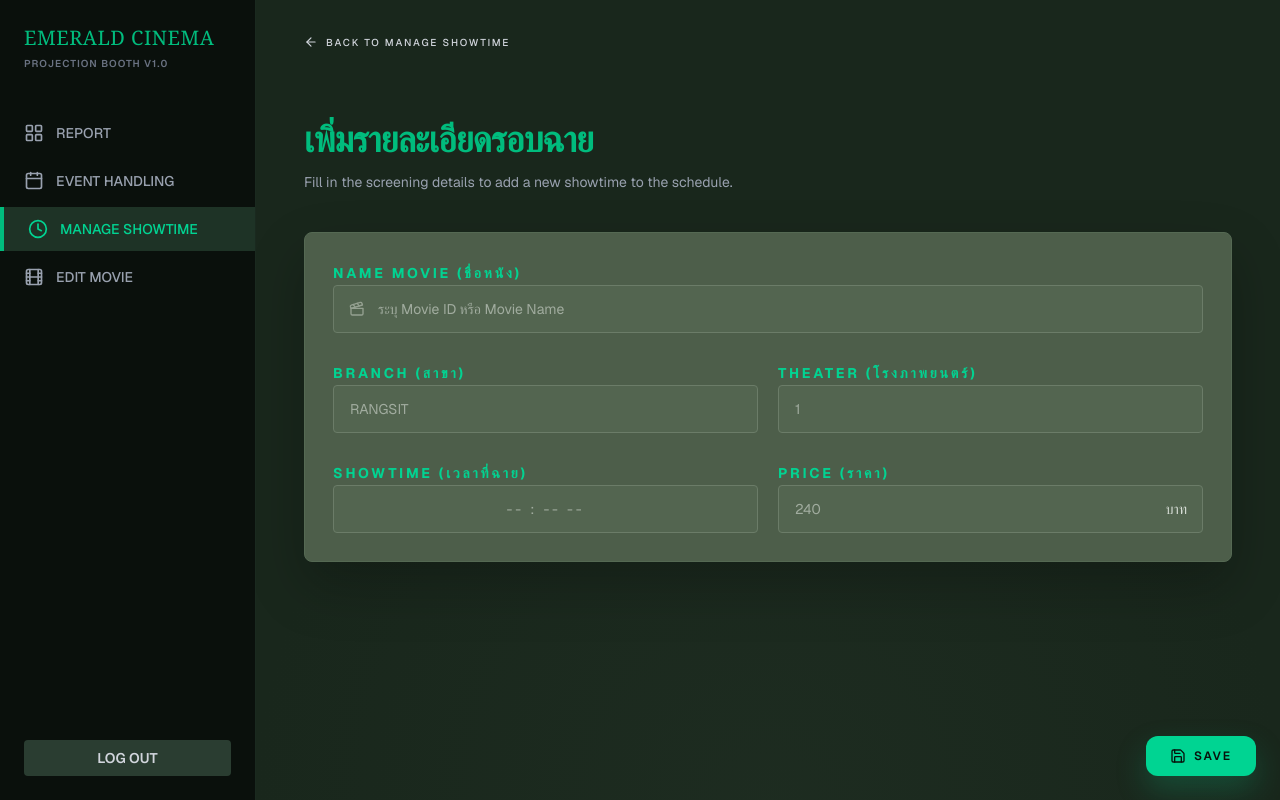
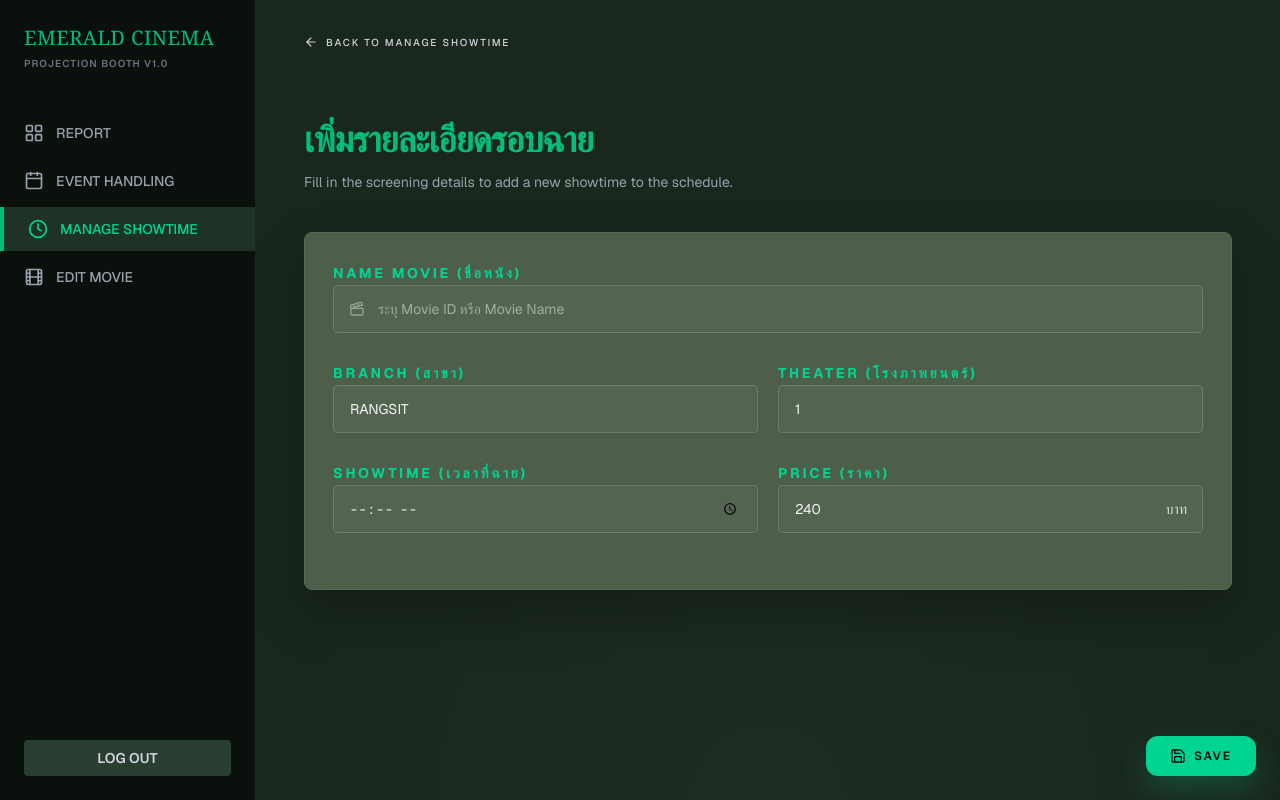
Before and after one commit to Gummy-168/cs251-project-db, a Next.js app in the folder Frontend/: page /Admin/manageShowtime/addShowtime in a window 1280 px wide. Built offline with nearby package versions, Linux system fonts and the light colour scheme; no server answers.

Commit message:
Fix bug show not finish

```diff
--- a/Frontend/app/Admin/manageShowtime/addShowtime/page.tsx
+++ b/Frontend/app/Admin/manageShowtime/addShowtime/page.tsx
@@ -1,18 +1,83 @@
 'use client';
 
-import React from 'react';
+import React, { useMemo, useState } from 'react';
 import Link from 'next/link';
-import { useSearchParams } from 'next/navigation';
+import { useRouter, useSearchParams } from 'next/navigation';
 import { ArrowLeft, CalendarDays, Clapperboard, Save } from 'lucide-react';
+import { createAdminShowtime } from '@/services/api';
 
 export default function AddShowtimePage() {
+  const router = useRouter();
   const searchParams = useSearchParams();
   const selectedDate = searchParams.get('date');
+
+  const [movieInput, setMovieInput] = useState('');
+  const [branchInput, setBranchInput] = useState('RANGSIT');
+  const [theaterInput, setTheaterInput] = useState('1');
+  const [showtimeInput, setShowtimeInput] = useState('');
+  const [priceInput, setPriceInput] = useState('240');
+  const [error, setError] = useState<string | null>(null);
+  const [saving, setSaving] = useState(false);
+
+  const isValidShowtime = useMemo(() => /^([01]\d|2[0-3]):([0-5]\d)$/.test(showtimeInput), [showtimeInput]);
+
+  async function handleSave(event: React.FormEvent<HTMLFormElement>) {
+    event.preventDefault();
+
+    const movieValue = movieInput.trim();
+    const branchValue = branchInput.trim();
+    const theaterValue = theaterInput.trim();
+    const priceNumber = Number(priceInput);
+
+    if (!movieValue) {
+      setError('กรุณาระบุชื่อหนังหรือ Movie ID');
+      return;
+    }
+
+    if (!branchValue) {
+      setError('กรุณาระบุสาขา');
+      return;
+    }
+
+    if (!theaterValue) {
+      setError('กรุณาระบุโรงภาพยนตร์');
+      return;
+    }
+
+    if (!isValidShowtime) {
+      setError('กรุณาระบุ Showtime เป็นรูปแบบเวลา HH:mm');
+      return;
+    }
+
+    if (!Number.isFinite(priceNumber) || priceNumber <= 0) {
+      setError('กรุณาระบุราคาให้ถูกต้อง');
+      return;
+    }
+
+    const showDate = selectedDate ?? new Date().toISOString().slice(0, 10);
+    setSaving(true);
+    setError(null);
+
+    try {
+      await createAdminShowtime({
+        MovieKeyword: movieValue,
+        Branch: branchValue,
+        Theater: theaterValue,
+        ShowDate: showDate,
+        StartTime: showtimeInput,
+        Price: priceNumber,
+      });
+      router.push('/Admin/manageShowtime');
+    } catch (err) {
+      setError(err instanceof Error ? err.message : 'ไม่สามารถบันทึกรอบฉายลงฐานข้อมูลได้');
+    } finally {
+      setSaving(false);
+    }
+  }
 
   return (
     <div className="relative flex-1 overflow-y-auto bg-[radial-gradient(circle_at_bottom,_rgba(61,88,64,0.34),_rgba(25,39,28,1)_54%)] text-gray-100">
       <div className="mx-auto min-h-full w-full max-w-[1180px] px-6 pb-28 pt-8 md:px-10 lg:px-12">
-        {/* Back Button */}
         <Link
           href="/Admin/manageShowtime"
           className="inline-flex items-center gap-2 text-[10px] font-medium uppercase tracking-[0.18em] text-gray-300 transition hover:text-emerald-400"
@@ -21,7 +86,6 @@ export default function AddShowtimePage() {
           Back to manage showtime
         </Link>
 
-        {/* Header */}
         <div className="mx-auto mt-16 w-full max-w-[1120px]">
           <h1 className="text-4xl font-semibold tracking-tight text-emerald-500">
             เพิ่มรายละเอียดรอบฉาย
@@ -39,10 +103,8 @@ export default function AddShowtimePage() {
           ) : null}
         </div>
 
-        {/* Form Card */}
         <section className="mx-auto mt-10 w-full max-w-[1120px] rounded-[8px] border border-[#556953] bg-[#52634f]/92 p-5 shadow-[0_24px_55px_rgba(0,0,0,0.24)] md:p-7">
-          <form className="space-y-7">
-            {/* Movie Name */}
+          <form className="space-y-7" onSubmit={handleSave}>
             <label className="block space-y-3">
               <span className="text-sm font-bold uppercase tracking-[0.2em] text-emerald-400">
                 Name Movie (ชื่อหนัง)
@@ -52,13 +114,15 @@ export default function AddShowtimePage() {
                 <Clapperboard className="absolute left-4 top-1/2 h-4 w-4 -translate-y-1/2 text-[#95a191]" />
                 <input
                   type="text"
+                  value={movieInput}
+                  onChange={(event) => setMovieInput(event.target.value)}
                   placeholder="ระบุ Movie ID หรือ Movie Name"
                   className="h-12 w-full rounded-[4px] border border-[#6b7c68] bg-[#536550] pl-11 pr-4 text-sm text-gray-100 outline-none placeholder:text-[#a1ac9f] focus:border-emerald-500"
+                  required
                 />
               </div>
             </label>
 
-            {/* Branch + Theater */}
             <div className="grid gap-5 md:grid-cols-2">
               <label className="block space-y-3">
                 <span className="text-sm font-bold uppercase tracking-[0.2em] text-emerald-400">
@@ -67,8 +131,11 @@ export default function AddShowtimePage() {
 
                 <input
                   type="text"
+                  value={branchInput}
+                  onChange={(event) => setBranchInput(event.target.value)}
                   placeholder="RANGSIT"
                   className="h-12 w-full rounded-[4px] border border-[#6b7c68] bg-[#536550] px-4 text-sm text-gray-100 outline-none placeholder:text-[#a1ac9f] focus:border-emerald-500"
+                  required
                 />
               </label>
 
@@ -79,13 +146,15 @@ export default function AddShowtimePage() {
 
                 <input
                   type="text"
+                  value={theaterInput}
+                  onChange={(event) => setTheaterInput(event.target.value.replace(/[^0-9A-Za-z\s-]/g, ''))}
                   placeholder="1"
                   className="h-12 w-full rounded-[4px] border border-[#6b7c68] bg-[#536550] px-4 text-sm text-gray-100 outline-none placeholder:text-[#a1ac9f] focus:border-emerald-500"
+                  required
                 />
               </label>
             </div>
 
-            {/* Showtime + Price */}
             <div className="grid gap-5 md:grid-cols-2">
               <label className="block space-y-3">
                 <span className="text-sm font-bold uppercase tracking-[0.2em] text-emerald-400">
@@ -93,9 +162,12 @@ export default function AddShowtimePage() {
                 </span>
 
                 <input
-                  type="text"
-                  placeholder="-- : -- --"
+                  type="time"
+                  value={showtimeInput}
+                  onChange={(event) => setShowtimeInput(event.target.value)}
                   className="h-12 w-full rounded-[4px] border border-[#6b7c68] bg-[#536550] px-4 text-center text-sm tracking-[0.2em] text-gray-100 outline-none placeholder:text-[#a1ac9f] focus:border-emerald-500"
+                  step={60}
+                  required
                 />
               </label>
 
@@ -106,9 +178,14 @@ export default function AddShowtimePage() {
 
                 <div className="relative">
                   <input
-                    type="text"
+                    type="number"
+                    inputMode="decimal"
+                    min={1}
+                    value={priceInput}
+                    onChange={(event) => setPriceInput(event.target.value)}
                     placeholder="240"
                     className="h-12 w-full rounded-[4px] border border-[#6b7c68] bg-[#536550] px-4 pr-16 text-sm text-gray-100 outline-none placeholder:text-[#a1ac9f] focus:border-emerald-500"
+                    required
                   />
 
                   <span className="absolute right-4 top-1/2 -translate-y-1/2 text-sm text-[#d7ddd6]">
@@ -117,16 +194,23 @@ export default function AddShowtimePage() {
                 </div>
               </label>
             </div>
+
+            {error ? (
+              <p className="rounded-md border border-red-400/25 bg-red-950/30 px-4 py-3 text-sm text-red-100">{error}</p>
+            ) : null}
+
+            <div className="fixed bottom-6 right-6 z-20">
+              <button
+                type="submit"
+                disabled={saving}
+                className="inline-flex items-center gap-2 rounded-xl bg-emerald-400 px-6 py-3 text-xs font-semibold uppercase tracking-[0.16em] text-[#07110b] shadow-[0_14px_30px_rgba(16,185,129,0.25)] transition hover:bg-emerald-300 active:scale-95 disabled:cursor-not-allowed disabled:opacity-65"
+              >
+                <Save className="h-4 w-4" />
+                {saving ? 'Saving...' : 'Save'}
+              </button>
+            </div>
           </form>
         </section>
-      </div>
-
-      {/* Save Button */}
-      <div className="fixed bottom-6 right-6 z-20">
-        <button className="inline-flex items-center gap-2 rounded-xl bg-emerald-400 px-6 py-3 text-xs font-semibold uppercase tracking-[0.16em] text-[#07110b] shadow-[0_14px_30px_rgba(16,185,129,0.25)] transition hover:bg-emerald-300 active:scale-95">
-          <Save className="h-4 w-4" />
-          Save
-        </button>
       </div>
     </div>
   );
--- a/Frontend/app/Admin/manageShowtime/page.tsx
+++ b/Frontend/app/Admin/manageShowtime/page.tsx
@@ -9,6 +9,7 @@ type Showtime = {
   id: string;
   time: string;
   price: string;
+  showDate: string;
 };
 
 type Theater = {
@@ -22,6 +23,8 @@ type BranchSchedule = {
   theaters: Theater[];
 };
 
+const SHOWTIME_STORAGE_KEY = 'emerald_admin_showtimes';
+
 const initialScheduleData: BranchSchedule[] = [
   {
     branch: 'Rangsit',
@@ -30,14 +33,14 @@ const initialScheduleData: BranchSchedule[] = [
         id: 'Theater 1',
         type: 'DIGITAL 4K',
         showtimes: [
-          { id: 'rangsit-t1-2000', time: '20:00', price: '399.0' },
-          { id: 'rangsit-t1-2230', time: '22:30', price: '399.0' },
+          { id: 'rangsit-t1-2000', time: '20:00', price: '399.0', showDate: '2026-05-02' },
+          { id: 'rangsit-t1-2230', time: '22:30', price: '399.0', showDate: '2026-05-02' },
         ],
       },
       {
         id: 'Theater 2',
         type: 'IMAX LASER',
-        showtimes: [{ id: 'rangsit-t2-1500', time: '15:00', price: '450.0' }],
+        showtimes: [{ id: 'rangsit-t2-1500', time: '15:00', price: '450.0', showDate: '2026-05-02' }],
       },
     ],
   },
@@ -47,7 +50,7 @@ const initialScheduleData: BranchSchedule[] = [
       {
         id: 'Theater 10',
         type: 'EXECUTIVE SUITE',
-        showtimes: [{ id: 'silom-t10-1800', time: '18:00', price: '350.0' }],
+        showtimes: [{ id: 'silom-t10-1800', time: '18:00', price: '350.0', showDate: '2026-05-03' }],
       },
     ],
   },
@@ -59,8 +62,35 @@ export default function ManageShowtimePage() {
   const dialogRef = useRef<HTMLDialogElement>(null);
   const [selectedDate, setSelectedDate] = useState('');
   const [scheduleData, setScheduleData] = useState(initialScheduleData);
+  const effectiveDate = selectedDate || new Date().toISOString().slice(0, 10);
 
-  // Sync React state with the native Dialog API
+  useEffect(() => {
+    try {
+      const raw = window.localStorage.getItem(SHOWTIME_STORAGE_KEY);
+      if (!raw) {
+        return;
+      }
+
+      const parsed = JSON.parse(raw) as BranchSchedule[];
+      if (Array.isArray(parsed) && parsed.length > 0) {
+        const today = new Date().toISOString().slice(0, 10);
+        const normalized = parsed.map((branch) => ({
+          ...branch,
+          theaters: branch.theaters.map((theater) => ({
+            ...theater,
+            showtimes: theater.showtimes.map((show) => ({
+              ...show,
+              showDate: show.showDate ?? today,
+            })),
+          })),
+        }));
+        setScheduleData(normalized);
+      }
+    } catch {
+      // Keep default fallback when local storage is invalid.
+    }
+  }, []);
+
   useEffect(() => {
     const dialog = dialogRef.current;
     if (!dialog) return;
@@ -73,8 +103,8 @@ export default function ManageShowtimePage() {
   }, [isModalOpen]);
 
   const handleDeleteShowtime = (showtimeId: string) => {
-    setScheduleData((currentSchedules) =>
-      currentSchedules
+    setScheduleData((currentSchedules) => {
+      const updated = currentSchedules
         .map((branch) => ({
           ...branch,
           theaters: branch.theaters
@@ -84,12 +114,27 @@ export default function ManageShowtimePage() {
             }))
             .filter((theater) => theater.showtimes.length > 0),
         }))
-        .filter((branch) => branch.theaters.length > 0),
-    );
+        .filter((branch) => branch.theaters.length > 0);
+
+      window.localStorage.setItem(SHOWTIME_STORAGE_KEY, JSON.stringify(updated));
+      return updated;
+    });
   };
 
+  const visibleScheduleData = scheduleData
+    .map((branch) => ({
+      ...branch,
+      theaters: branch.theaters
+        .map((theater) => ({
+          ...theater,
+          showtimes: theater.showtimes.filter((show) => show.showDate === effectiveDate),
+        }))
+        .filter((theater) => theater.showtimes.length > 0),
+    }))
+    .filter((branch) => branch.theaters.length > 0);
+
   const handleConfirmDate = () => {
-    const nextDate = selectedDate || new Date().toISOString().slice(0, 10);
+    const nextDate = effectiveDate;
     setIsModalOpen(false);
     router.push(`/Admin/manageShowtime/addShowtime?date=${encodeURIComponent(nextDate)}`);
   };
@@ -97,12 +142,10 @@ export default function ManageShowtimePage() {
   return (
     <>
       <div className="flex-1 overflow-y-auto p-10 flex flex-col">
-        {/* Header Title */}
         <h2 className="text-emerald-500 text-xs font-bold tracking-widest uppercase mb-6">
           Manage Showtime
         </h2>
 
-        {/* Search Bar */}
         <div className="relative mb-8">
           <Search className="absolute left-4 top-1/2 -translate-y-1/2 w-5 h-5 text-gray-500" />
           <input
@@ -112,15 +155,12 @@ export default function ManageShowtimePage() {
           />
         </div>
 
-        {/* Date and Create Actions Row */}
         <div className="grid grid-cols-[2fr_1fr] gap-6 mb-12">
-          {/* Current Date Card */}
           <div className="bg-[#1b2b20] rounded-xl p-6 border border-[#2d4634] flex flex-col justify-center">
             <p className="text-emerald-500 text-sm font-semibold mb-1">กำหนดการวันฉาย</p>
-            <h3 className="text-4xl font-bold text-gray-100">10 กุมภาพันธ์ 2569</h3>
+            <h3 className="text-4xl font-bold text-gray-100">{effectiveDate}</h3>
           </div>
 
-          {/* Create New Showtime Button (Triggers Modal) */}
           <button
             onClick={() => setIsModalOpen(true)}
             className="bg-emerald-400 hover:bg-emerald-300 transition-colors rounded-xl p-6 flex flex-col items-center justify-center text-[#0a100c] shadow-lg shadow-emerald-900/20 group w-full cursor-pointer"
@@ -130,9 +170,14 @@ export default function ManageShowtimePage() {
           </button>
         </div>
 
-        {/* Branches and Theaters List */}
         <div className="flex flex-col gap-12">
-          {scheduleData.map((branch, branchIndex) => (
+          {visibleScheduleData.length === 0 ? (
+            <div className="rounded-xl border border-[#2d4634] bg-[#1b2b20] p-6 text-sm text-gray-300">
+              ยังไม่มีรอบฉายในวันที่เลือก
+            </div>
+          ) : null}
+
+          {visibleScheduleData.map((branch, branchIndex) => (
             <div key={branchIndex}>
               <h3 className="text-2xl font-bold text-white flex items-center mb-6">
                 <span className="w-1.5 h-7 bg-emerald-500 rounded-full mr-3"></span>
@@ -181,10 +226,9 @@ export default function ManageShowtimePage() {
         </div>
       </div>
 
-      {/* Floating Action Button */}
       <Link
         href={`/Admin/manageShowtime/addShowtime?date=${encodeURIComponent(
-          selectedDate || new Date().toISOString().slice(0, 10),
+          effectiveDate,
         )}`}
         className="absolute bottom-10 right-10 w-14 h-14 bg-emerald-400 hover:bg-emerald-300 rounded-2xl flex items-center justify-center shadow-lg shadow-emerald-900/50 transition-colors z-40"
       >
@@ -196,11 +240,10 @@ export default function ManageShowtimePage() {
         onClose={() => setIsModalOpen(false)}
         className="fixed inset-0 m-0 p-0 bg-transparent backdrop:bg-black/80 backdrop:backdrop-blur-sm focus:outline-none z-50 w-full h-full border-none max-w-full max-h-full overflow-hidden"
       >
-        {/* Centering Wrapper: This is the secret sauce */}
         <div className="flex items-center justify-center w-full h-full" onClick={() => setIsModalOpen(false)}>
           <div
             className="bg-[#152219] border border-[#2d4634] rounded-2xl p-8 w-[400px] shadow-2xl relative"
-            onClick={(e) => e.stopPropagation()} // Prevents clicks inside from closing
+            onClick={(e) => e.stopPropagation()}
           >
             <button
               onClick={() => setIsModalOpen(false)}
--- a/Frontend/services/api.ts
+++ b/Frontend/services/api.ts
@@ -7,7 +7,9 @@ import type {
   MovieDetailPerson,
 } from "@/types/movie";
 import type {
+  AdminShowtimeCreatePayload,
   BackendBookingReview,
+  BackendAdminShowtimeRecord,
   BackendMovieShowtimeDateGroup,
   BackendUserBookingHistory,
   BookingCreatePayload,
@@ -331,6 +333,15 @@ export async function deleteAdminMovie(movieId: string | number): Promise<void>
   });
 }
 
+export async function createAdminShowtime(
+  payload: AdminShowtimeCreatePayload
+): Promise<BackendAdminShowtimeRecord> {
+  return apiFetch<BackendAdminShowtimeRecord>("/api/admin/showtimes", {
+    method: "POST",
+    body: JSON.stringify(payload),
+  });
+}
+
 // ==========================================
 // Authentication & User Profile Functions
 // ==========================================
```
Also changed, not shown: Frontend/types/booking.ts (+18 -0 lines).
